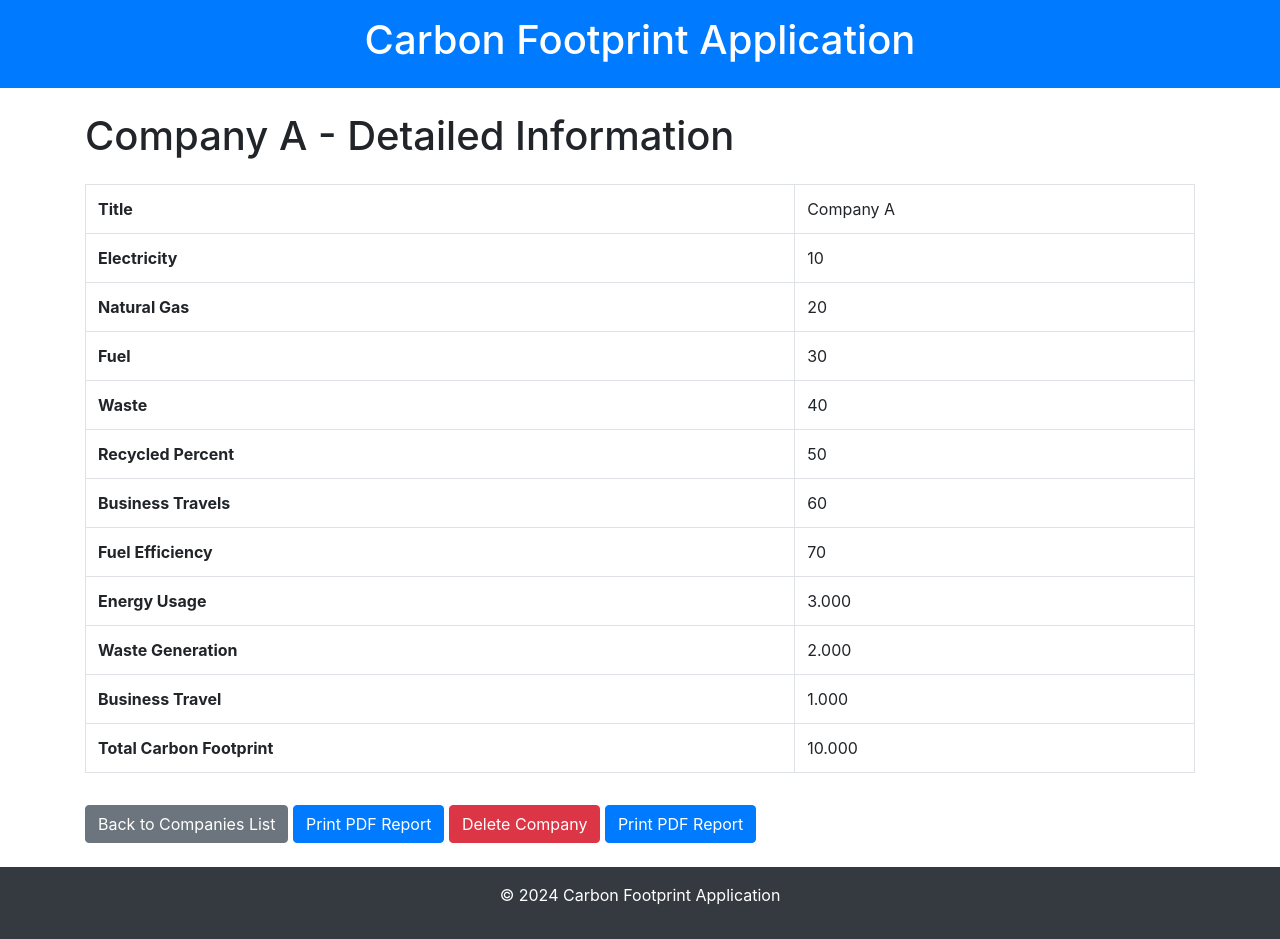
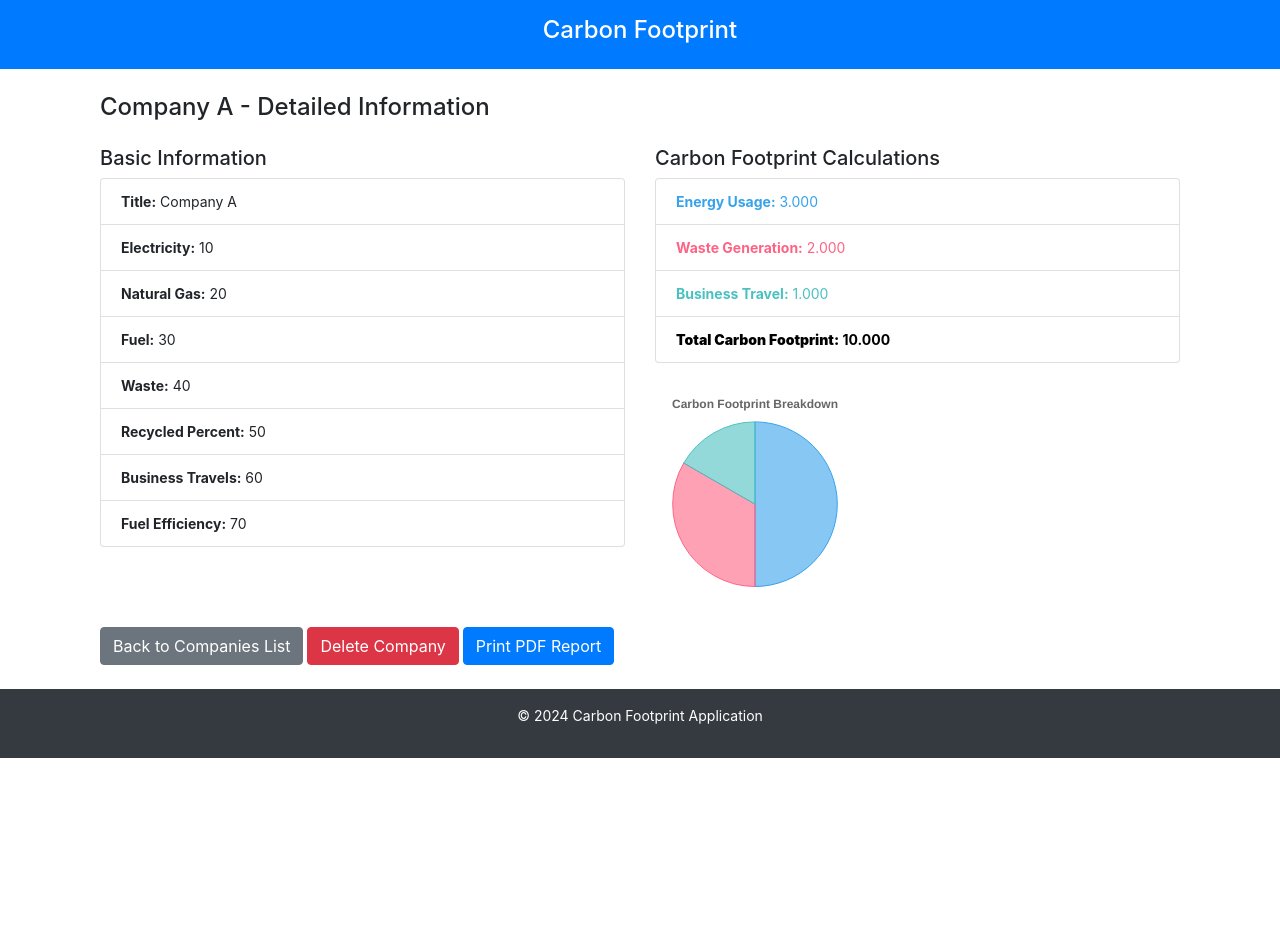
Before and after one commit to MHKamel/carbon_footprint, a Flask app: page /companies/1 in a window 1280 px wide. After the commit the page ends 758 px from the top, so only its background shows below. Run offline with Flask 2, Linux system fonts and the light colour scheme; data comes from the database, SQL or seed files in the repository; some libraries are stand-ins or nearby versions.

Commit message:
add pie chart to the company_detail.html , and update overall style sizes

```diff
--- a/app/templates/base.html
+++ b/app/templates/base.html
@@ -3,14 +3,33 @@
 <head>
     <meta charset="UTF-8">
     <meta name="viewport" content="width=device-width, initial-scale=1.0">
-    <title>{% block title %}My Application{% endblock %}</title>
+    <title>{% block title %}Carbon Footprint{% endblock %}</title>
 
     <link href="https://stackpath.bootstrapcdn.com/bootstrap/4.5.2/css/bootstrap.min.css" rel="stylesheet">
     <link rel="stylesheet" href="https://cdn.datatables.net/1.11.5/css/jquery.dataTables.min.css">
+    <script src="https://cdn.jsdelivr.net/npm/chart.js"></script>
+    <style>
+        body {
+            font-size: 0.875rem;
+        }
+        header {
+            font-size: 1.25rem;
+        }
+        footer {
+            font-size: 0.875rem;
+        }
+        h1 {
+            font-size: 1.5rem;
+        }
+        #carbonFootprintChart {
+            max-width: 200px;
+            max-height: 200px;
+        }
+    </style>
 </head>
 <body>
     <header class="bg-primary text-white text-center p-3">
-        <h1>Carbon Footprint Application</h1>
+        <h1>Carbon Footprint</h1>
     </header>
 
     <div class="container mt-4">
@@ -21,23 +40,17 @@
         <p>&copy; 2024 Carbon Footprint Application</p>
     </footer>
 
-
     <script src="https://code.jquery.com/jquery-3.5.1.min.js"></script>
     <script src="https://cdn.datatables.net/1.11.5/js/jquery.dataTables.min.js"></script>
-    {% block scripts %}{% endblock %}
-
     <script>
         $(document).ready(function() {
             // Initialize DataTables
             $('#myTable').DataTable({
-                "ordering": true, // Enable ordering
-                "order": [] // Default ordering
+                "ordering": true,
+                "order": []
             });
         });
-        // Print PDF
-        function printPDF() {
-            window.print();
-        }
     </script>
+    {% block scripts %}{% endblock %}
 </body>
 </html>
--- a/app/templates/companies.html
+++ b/app/templates/companies.html
@@ -5,7 +5,7 @@
 {% block content %}
     <h1 class="mt-4 mb-4">Companies List</h1>
 
-    <button onclick="printPDF()" class="btn btn-primary mb-3">Print PDF Report</button>
+    <button onclick="window.print()" class="btn btn-primary mb-3">Print PDF Report</button>
 
     <table id="myTable" class="table table-striped table-bordered">
         <thead>
--- a/app/templates/company_detail.html
+++ b/app/templates/company_detail.html
@@ -3,62 +3,92 @@
 {% block title %}Company Details{% endblock %}
 
 {% block content %}
-<h1 class="mt-4 mb-4">{{ company.title }} - Detailed Information</h1>
+<div class="container">
+    <h1 class="mt-4 mb-4">{{ company.title }} - Detailed Information</h1>
 
-<table class="table table-bordered">
-    <tr>
-        <th>Title</th>
-        <td>{{ company.title }}</td>
-    </tr>
-    <tr>
-        <th>Electricity</th>
-        <td>{{ company.electricity }}</td>
-    </tr>
-    <tr>
-        <th>Natural Gas</th>
-        <td>{{ company.natural_gas }}</td>
-    </tr>
-    <tr>
-        <th>Fuel</th>
-        <td>{{ company.fuel }}</td>
-    </tr>
-    <tr>
-        <th>Waste</th>
-        <td>{{ company.waste }}</td>
-    </tr>
-    <tr>
-        <th>Recycled Percent</th>
-        <td>{{ company.recycled_percent }}</td>
-    </tr>
-    <tr>
-        <th>Business Travels</th>
-        <td>{{ company.business_travels }}</td>
-    </tr>
-    <tr>
-        <th>Fuel Efficiency</th>
-        <td>{{ company.fuel_efficiency }}</td>
-    </tr>
-    <tr>
-        <th>Energy Usage</th>
-        <td>{{ '{:.3f}'.format(company.energy_usage) }}</td>
-    </tr>
-    <tr>
-        <th>Waste Generation</th>
-        <td>{{ '{:.3f}'.format(company.waste_generation) }}</td>
-    </tr>
-    <tr>
-        <th>Business Travel</th>
-        <td>{{ '{:.3f}'.format(company.business_travel) }}</td>
-    </tr>
-    <tr>
-        <th>Total Carbon Footprint</th>
-        <td>{{ '{:.3f}'.format(company.total) }}</td>
-    </tr>
-</table>
+    <div class="row">
+        <div class="col-md-6">
+            <h5>Basic Information</h5>
+            <ul class="list-group mb-4">
+                <li class="list-group-item"><strong>Title:</strong> {{ company.title }}</li>
+                <li class="list-group-item"><strong>Electricity:</strong> {{ company.electricity }}</li>
+                <li class="list-group-item"><strong>Natural Gas:</strong> {{ company.natural_gas }}</li>
+                <li class="list-group-item"><strong>Fuel:</strong> {{ company.fuel }}</li>
+                <li class="list-group-item"><strong>Waste:</strong> {{ company.waste }}</li>
+                <li class="list-group-item"><strong>Recycled Percent:</strong> {{ company.recycled_percent }}</li>
+                <li class="list-group-item"><strong>Business Travels:</strong> {{ company.business_travels }}</li>
+                <li class="list-group-item"><strong>Fuel Efficiency:</strong> {{ company.fuel_efficiency }}</li>
+            </ul>
+        </div>
 
-<a href="{{ url_for('main.companies') }}" class="btn btn-secondary mt-3">Back to Companies List</a>
-<button onclick="printPDF()" class="btn btn-primary mt-3">Print PDF Report</button>
-<a href="{{ url_for('main.delete_company', company_id=company.id) }}" class="btn btn-danger mt-3"
-       onclick="return confirm('Are you sure you want to delete this company? This action cannot be undone.');">Delete Company</a>
-<button onclick="printPDF()" class="btn btn-primary mt-3">Print PDF Report</button>
+        <div class="col-md-6">
+            <h5>Carbon Footprint Calculations</h5>
+            <ul class="list-group mb-4">
+                <li class="list-group-item" style="color: rgba(54, 162, 235, 1);"><strong>Energy Usage:</strong> {{ '{:.3f}'.format(company.energy_usage) }}</li>
+                <li class="list-group-item" style="color: rgba(255, 99, 132, 1);"><strong>Waste Generation:</strong> {{ '{:.3f}'.format(company.waste_generation) }}</li>
+                <li class="list-group-item" style="color: rgba(75, 192, 192, 1);"><strong>Business Travel:</strong> {{ '{:.3f}'.format(company.business_travel) }}</li>
+                <li class="list-group-item" style="color: #000; font-weight: bold;"><strong>Total Carbon Footprint:</strong> {{ '{:.3f}'.format(company.total) }}</li>
+            </ul>
+
+            <!-- Smaller Pie Chart Canvas under the calculated fields -->
+            <div class="text-center mb-4">
+                <canvas id="carbonFootprintChart" width="100" height="100"></canvas> <!-- Smaller size -->
+            </div>
+        </div>
+    </div>
+
+    <!-- Buttons -->
+    <div class="mt-3">
+        <a href="{{ url_for('main.companies') }}" class="btn btn-secondary">Back to Companies List</a>
+        <a href="{{ url_for('main.delete_company', company_id=company.id) }}" class="btn btn-danger"
+           onclick="return confirm('Are you sure you want to delete this company? This action cannot be undone.');">Delete Company</a>
+        <button onclick="window.print()" class="btn btn-primary">Print PDF Report</button>
+    </div>
+</div>
+
 {% endblock %}
+
+{% block scripts %}
+<script src="https://cdn.jsdelivr.net/npm/chart.js"></script>
+<script>
+    // Initialize the Pie Chart
+    const ctx = document.getElementById('carbonFootprintChart').getContext('2d');
+    const carbonFootprintChart = new Chart(ctx, {
+        type: 'pie',
+        data: {
+            labels: ['Energy Usage', 'Waste Generation', 'Business Travel'],
+            datasets: [{
+                label: 'Carbon Footprint Breakdown',
+                data: [
+                    {{ company.energy_usage|default(0) }},
+                    {{ company.waste_generation|default(0) }},
+                    {{ company.business_travel|default(0) }}
+                ],
+                backgroundColor: [
+                    'rgba(54, 162, 235, 0.6)', // Blue
+                    'rgba(255, 99, 132, 0.6)', // Red
+                    'rgba(75, 192, 192, 0.6)'  // Green
+                ],
+                borderColor: [
+                    'rgba(54, 162, 235, 1)',
+                    'rgba(255, 99, 132, 1)',
+                    'rgba(75, 192, 192, 1)'
+                ],
+                borderWidth: 1
+            }]
+        },
+        options: {
+            responsive: true,
+            plugins: {
+                legend: {
+                    display: false, // Disable default legend
+                },
+                title: {
+                    display: true,
+                    text: 'Carbon Footprint Breakdown'
+                }
+            }
+        }
+    });
+</script>
+{% endblock %}
```
